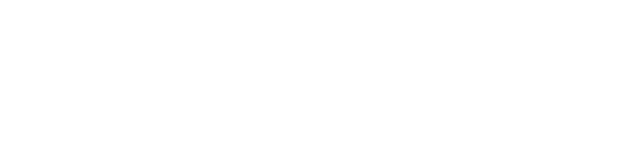
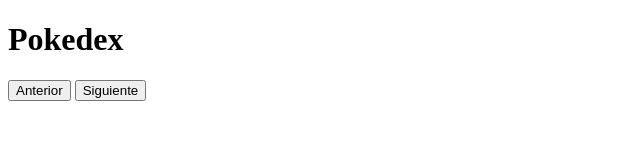
Before and after one commit to BoxyPipesnake/pokeApi, a website: page index.html in a window 1280 px wide. Shown: the whole page, without its empty margins (0-640 px from the left). Drawn offline with Linux system fonts and the light colour scheme.

Commit message:
Estructura html

```diff
--- a/index.html
+++ b/index.html
@@ -6,8 +6,16 @@
     <title>Pokedex</title>
 </head>
 <body>
+    <h1>Pokedex</h1>
 
+    <div id="characters-container">
 
+    </div>
+
+    <div id="pagination">
+        <button id="prev">Anterior</button>
+        <button id="next">Siguiente</button>
+    </div>
 
 </body>
 </html>
```
